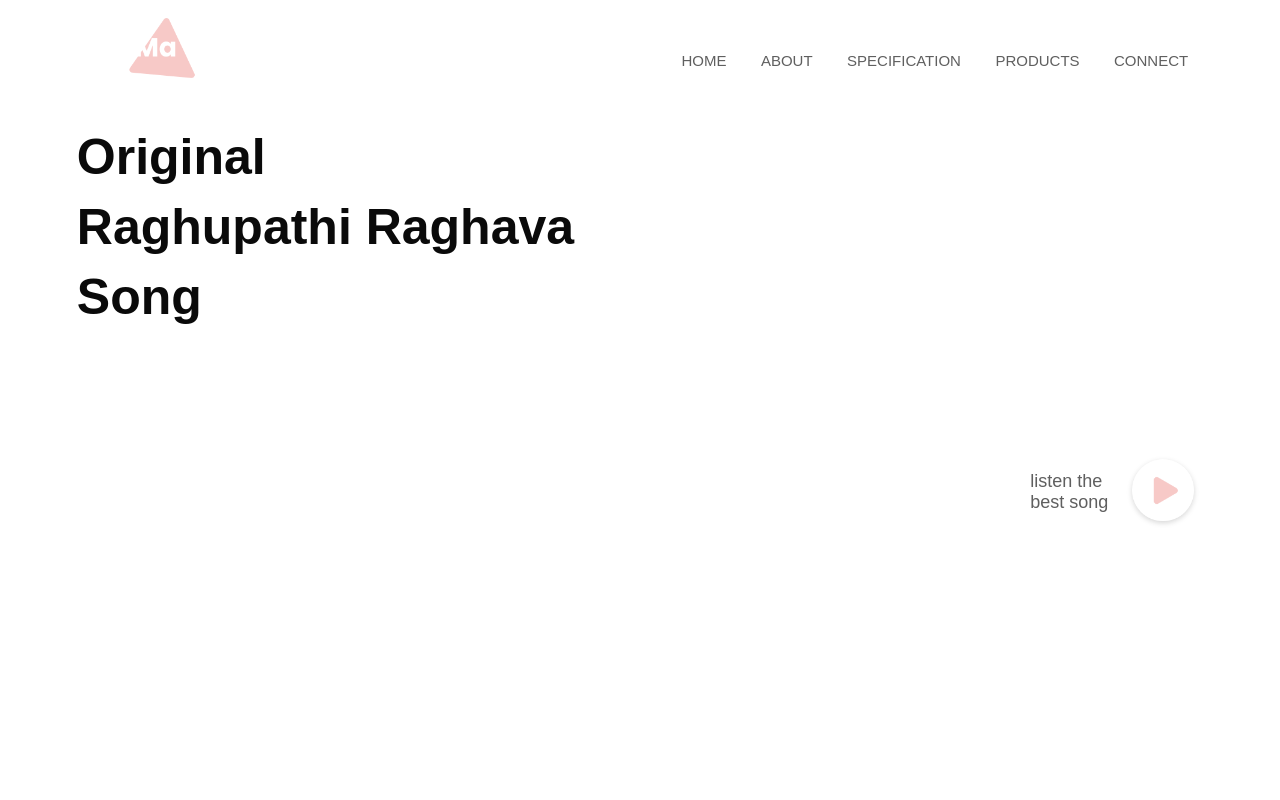
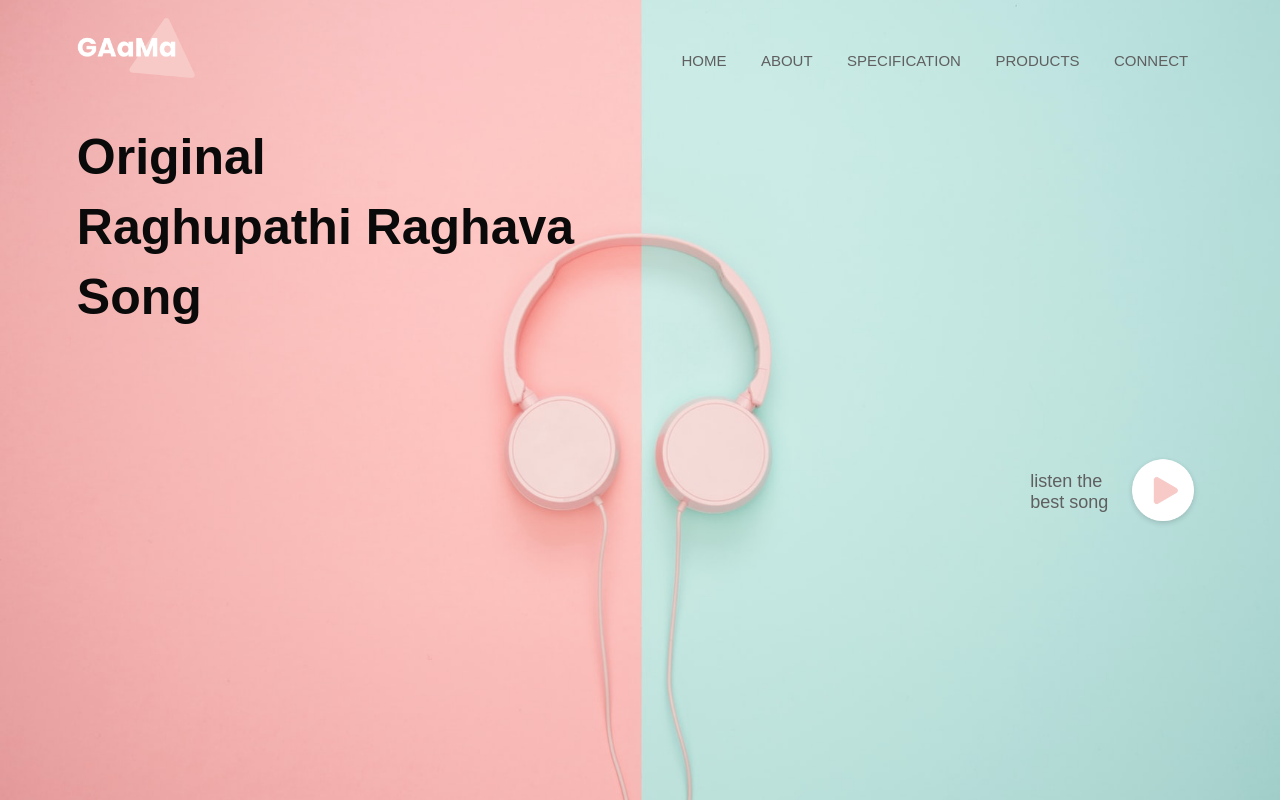
Before and after one commit to TheSupreet/Raghupatiraghav, a plain HTML site: page index.html in a window 1280 px wide. Drawn offline with Linux system fonts and the light colour scheme; the site is published under a folder, as on GitHub Pages, so addresses that start at the root find nothing.

Commit message:
Update style.css

```diff
--- a/style.css
+++ b/style.css
@@ -7,7 +7,7 @@
 .container {
     height: 100vh;
     width: 100%;
-    background-image: url(/images/image.png);
+    background-image: url(images/image.png);
     background-size: cover;
     background-position: center;
     position: relative;
```
